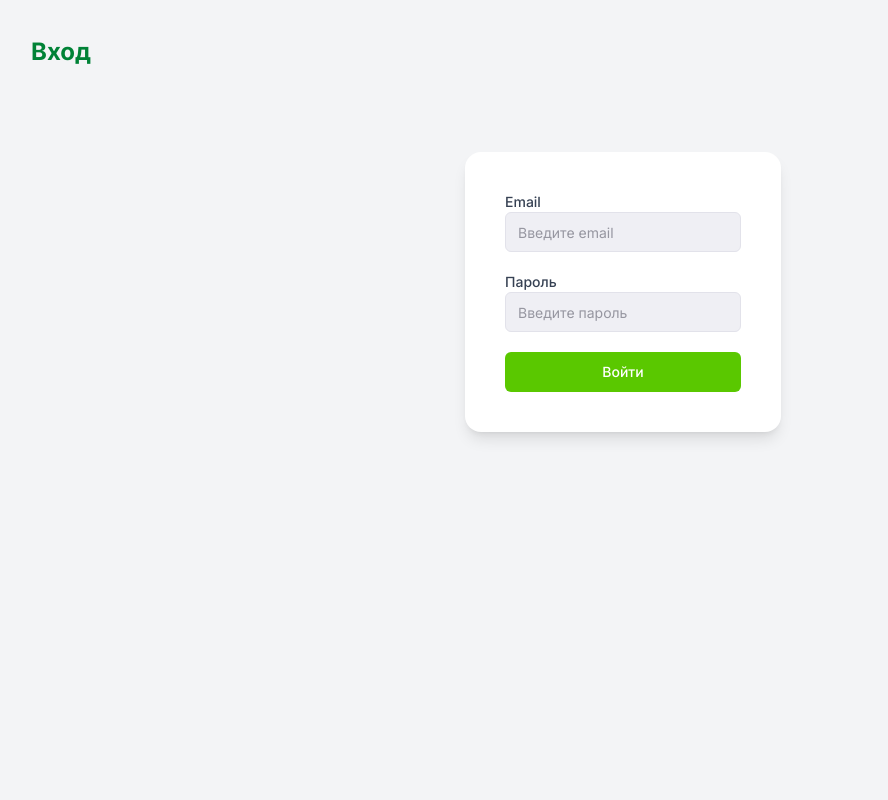
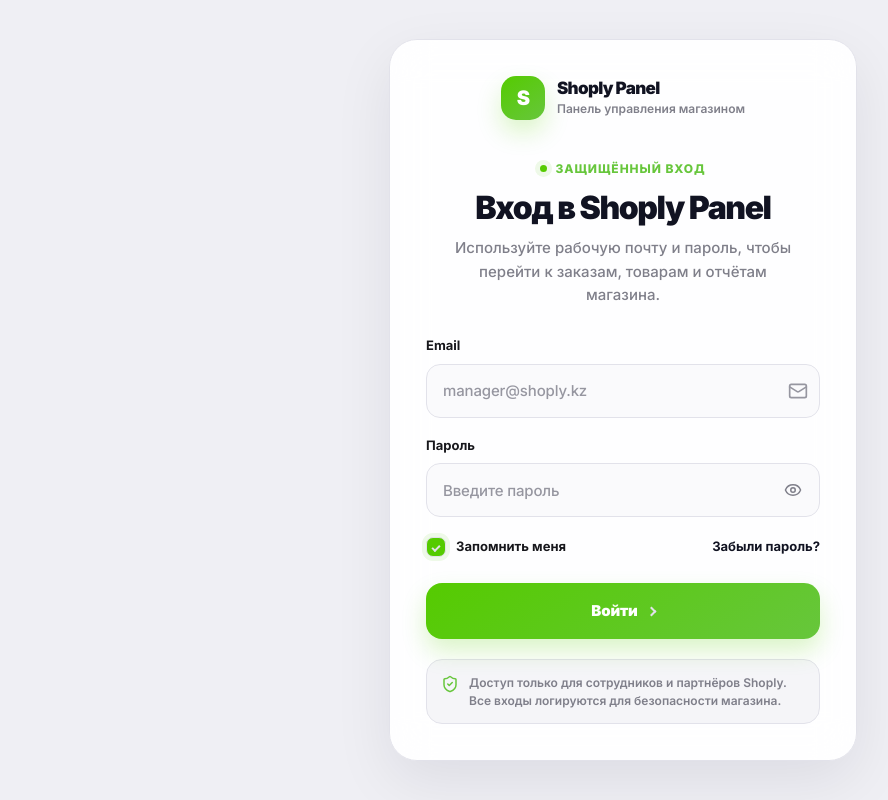
Before and after one commit to Nomad-engineers/shoply_panel, a Next.js app: page / in a window 1280 px wide. Shown: the whole page, without its empty margins (17-905 px from the left). Built offline with nearby package versions, Linux system fonts and the light colour scheme; no server answers.

Commit message:
new login

```diff
--- a/app/login/page.tsx
+++ b/app/login/page.tsx
@@ -1,15 +1,18 @@
 "use client";
 
-import React, { useEffect } from "react";
-import { DashboardLayout } from "@/components/layout/dashboard-layout";
+import React from "react";
 import { LoginForm } from "@/components/layout/login-form";
+
 const LoginPage: React.FC = () => {
   return (
-    <DashboardLayout hideSidebar header={<h1 className="text-2xl font-bold text-green-700">Вход</h1>}>
-      <div className="max-w-md mx-auto bg-white rounded-2xl shadow-lg p-10 mt-16">
+    <main className="grid min-h-screen place-items-center bg-[radial-gradient(circle_at_50%_18%,rgba(85,203,0,0.13),transparent_26%),radial-gradient(circle_at_18%_78%,rgba(85,203,0,0.08),transparent_24%),#EFEFF4] p-8 max-[560px]:p-[18px]">
+      <section
+        className="w-full max-w-[468px] rounded-[28px] border border-[#ECECF3]/[0.92] bg-white/[0.94] p-9 shadow-[0_20px_58px_rgba(17,19,34,0.08)] backdrop-blur-[20px] max-[560px]:rounded-[24px] max-[560px]:px-[22px] max-[560px]:py-7"
+        aria-labelledby="login-title"
+      >
         <LoginForm />
-      </div>
-    </DashboardLayout>
+      </section>
+    </main>
   );
 };
 
--- a/components/layout/login-form.tsx
+++ b/components/layout/login-form.tsx
@@ -1,64 +1,161 @@
-"use client";
-import * as React from "react";
-import { useAuth } from "../hooks/useLogin";
-import { Button } from "../ui/button";
-import { Input } from "../ui/input";
-import { useState } from "react";
+'use client'
+
+import * as React from 'react'
+import { Eye, EyeOff, Mail, ShieldCheck } from 'lucide-react'
+import { useState } from 'react'
+
+import { useAuth } from '../hooks/useLogin'
+import { Button } from '../ui/button'
+import { Input } from '../ui/input'
 
 export const LoginForm = () => {
-  const { login, loading, error } = useAuth();
-  const [form, setForm] = useState({ email: "", password: "" });
+  const { login, loading, error } = useAuth()
+  const [form, setForm] = useState({ email: '', password: '' })
+  const [showPassword, setShowPassword] = useState(false)
+  const [remember, setRemember] = useState(true)
 
   const handleChange = (e: React.ChangeEvent<HTMLInputElement>) => {
-    setForm((prev) => ({ ...prev, [e.target.name]: e.target.value }));
-  };
+    setForm((prev) => ({ ...prev, [e.target.name]: e.target.value }))
+  }
 
   const handleSubmit = async (e: React.FormEvent) => {
-    e.preventDefault();
-    await login(form);
-  };
+    e.preventDefault()
+    await login(form)
+  }
 
   return (
-    <form onSubmit={handleSubmit} className="flex flex-col gap-5">
+    <form onSubmit={handleSubmit} method='post' autoComplete='on'>
+      <div className='mb-[34px] flex items-center justify-center gap-3 text-left'>
+        <div className='grid h-11 w-11 place-items-center rounded-[15px] bg-[linear-gradient(145deg,#55CB00,#67C63C)] text-xl font-black tracking-[-0.05em] text-white shadow-[0_12px_24px_rgba(85,203,0,0.22)]'>
+          S
+        </div>
         <div>
-        <label className="block text-sm font-medium text-gray-700">Email</label>
+          <p className='m-0 text-[17px] font-[850] leading-none tracking-[-0.04em] text-[#111322]'>Shoply Panel</p>
+          <div className='mt-1 text-xs font-semibold text-[#7F7F8A]'>Панель управления магазином</div>
+        </div>
+      </div>
+
+      <div className='mb-[30px] text-center'>
+        <div className='mb-3.5 inline-flex items-center gap-2 text-xs font-extrabold uppercase tracking-[0.08em] text-[#67C63C]'>
+          <span className='h-[7px] w-[7px] rounded-full bg-[#55CB00] shadow-[0_0_0_5px_#EEF9E8]' />
+          Защищённый вход
+        </div>
+        <h1
+          id='login-title'
+          className='m-0 text-[32px] font-[850] leading-[1.06] tracking-[-0.045em] text-[#111322] max-[560px]:text-[28px]'
+        >
+          Вход в Shoply Panel
+        </h1>
+        <p className='mx-auto mt-3 max-w-[360px] text-[15px] font-medium leading-[1.55] text-[#7F7F8A]'>
+          Используйте рабочую почту и пароль, чтобы перейти к заказам, товарам и отчётам магазина.
+        </p>
+      </div>
+
+      <div className='grid gap-[18px]'>
+        <div>
+          <label htmlFor='email' className='mb-2 flex justify-between text-[13px] font-bold text-[#17171C]'>
+            Email
+          </label>
           <Input
-          type="email"
-          name="email"
+            id='email'
+            type='email'
+            name='email'
             value={form.email}
             onChange={handleChange}
-          placeholder="Введите email"
+            placeholder='manager@shoply.kz'
+            autoComplete='email'
+            dir='ltr'
+            icon={<Mail className='h-5 w-5' aria-hidden='true' />}
+            iconPosition='right'
             error={!!error}
+            className='h-[54px] rounded-[14px] border-[#ECECF3] bg-[#FAFAFC] py-0 pl-4 pr-12 text-[15px] font-semibold tracking-[-0.01em] text-[#111322] placeholder:text-[#9696A0] placeholder:font-medium focus-visible:border-[#55CB00] focus-visible:bg-white focus-visible:ring-[4px] focus-visible:ring-[rgba(85,203,0,0.13)] focus-visible:ring-offset-0'
             required
           />
         </div>
 
         <div>
-        <label className="block text-sm font-medium text-gray-700">
+          <label htmlFor='password' className='mb-2 flex justify-between text-[13px] font-bold text-[#17171C]'>
             Пароль
           </label>
+          <div className='relative'>
             <Input
-          type="password"
-          name="password"
+              id='password'
+              type={showPassword ? 'text' : 'password'}
+              name='password'
               value={form.password}
               onChange={handleChange}
-          placeholder="Введите пароль"
+              placeholder='Введите пароль'
+              autoComplete='current-password'
               error={!!error}
+              className='h-[54px] rounded-[14px] border-[#ECECF3] bg-[#FAFAFC] py-0 pl-4 pr-12 text-[15px] font-semibold tracking-[-0.01em] text-[#111322] placeholder:text-[#9696A0] placeholder:font-medium focus-visible:border-[#55CB00] focus-visible:bg-white focus-visible:ring-[4px] focus-visible:ring-[rgba(85,203,0,0.13)] focus-visible:ring-offset-0'
               required
             />
+            <button
+              type='button'
+              className='absolute right-3 top-1/2 grid h-[30px] w-[30px] -translate-y-1/2 cursor-pointer place-items-center rounded-[10px] text-[#7F7F8A] hover:bg-[#F5F5F8] hover:text-[#111322] focus-visible:outline-none focus-visible:ring-2 focus-visible:ring-[#55CB00] focus-visible:ring-offset-2'
+              aria-label={showPassword ? 'Скрыть пароль' : 'Показать пароль'}
+              onClick={() => setShowPassword((value) => !value)}
+            >
+              {showPassword ? (
+                <EyeOff className='h-[18px] w-[18px]' aria-hidden='true' />
+              ) : (
+                <Eye className='h-[18px] w-[18px]' aria-hidden='true' />
+              )}
+            </button>
+          </div>
         </div>
 
-      {error && <p className="text-red-600 text-sm mt-1">{error}</p>}
+        <div className='my-0.5 flex items-center justify-between gap-4 max-[560px]:flex-col max-[560px]:items-start'>
+          <label className='inline-flex cursor-pointer select-none items-center gap-2.5 text-[13px] font-bold text-[#17171C]'>
+            <input
+              type='checkbox'
+              name='remember'
+              checked={remember}
+              onChange={(event) => setRemember(event.target.checked)}
+              className='sr-only'
+            />
+            <span
+              className='grid h-5 w-5 cursor-pointer place-items-center rounded-[7px] border border-[#E2E2EA] bg-white data-[checked=true]:border-[#55CB00] data-[checked=true]:bg-[#55CB00] data-[checked=true]:shadow-[0_0_0_4px_#EEF9E8]'
+              data-checked={remember}
+            >
+              <span
+                className='h-[5px] w-2 rotate-[-45deg] border-b-2 border-l-2 border-white opacity-0 data-[checked=true]:opacity-100'
+                data-checked={remember}
+              />
+            </span>
+            Запомнить меня
+          </label>
+          <a
+            href='#'
+            onClick={(event) => event.preventDefault()}
+            className='cursor-pointer text-[13px] font-bold text-[#111322] hover:text-[#67C63C]'
+          >
+            Забыли пароль?
+          </a>
+        </div>
+
+        {error && (
+          <p className='rounded-[12px] bg-[#E26D5C]/10 px-3 py-2 text-sm font-semibold text-[#E26D5C]' role='alert'>
+            {error}
+          </p>
+        )}
 
         <Button
-        type="submit"
-        variant="success"
-        size="default"
-        className="w-full"
+          type='submit'
+          variant='success'
+          size='default'
+          className='mt-1.5 h-14 w-full gap-2.5 rounded-[16px] border-0 bg-[linear-gradient(145deg,#55CB00,#67C63C)] text-[15px] font-[850] tracking-[-0.01em] text-white shadow-[0_12px_24px_rgba(85,203,0,0.22)] transition-[transform,box-shadow,filter] hover:-translate-y-px hover:bg-[linear-gradient(145deg,#55CB00,#67C63C)] hover:shadow-[0_16px_30px_rgba(85,203,0,0.25)] hover:saturate-[1.08] active:translate-y-0 active:shadow-[0_8px_16px_rgba(85,203,0,0.2)] disabled:translate-y-0 disabled:shadow-[0_12px_24px_rgba(85,203,0,0.22)]'
           disabled={loading}
         >
-        {loading ? "Вход..." : "Войти"}
+          {loading ? 'Вход...' : 'Войти'}
+          <span className='h-[7px] w-[7px] rotate-45 border-r-2 border-t-2 border-white' aria-hidden='true' />
         </Button>
+      </div>
+
+      <div className='mt-5 flex gap-2.5 rounded-[16px] border border-[#ECECF3] bg-[#F5F5F8] p-3.5 text-xs font-semibold leading-[1.45] text-[#7F7F8A]'>
+        <ShieldCheck className='h-5 w-[18px] flex-none text-[#67C63C]' aria-hidden='true' />
+        <span>Доступ только для сотрудников и партнёров Shoply. Все входы логируются для безопасности магазина.</span>
+      </div>
     </form>
-  );
-};
+  )
+}
--- a/components/layout/sidebar-nav.tsx
+++ b/components/layout/sidebar-nav.tsx
@@ -13,6 +13,13 @@
 import type { AuthProfileBusiness } from "@/types/auth";
 
 type NavIcon = React.ElementType | string;
+
+type NavigationItem = {
+  title: string;
+  href?: string;
+  icon: NavIcon;
+  disabled?: boolean;
+};
 
 interface NavItemProps {
   href?: string;
@@ -162,7 +169,7 @@
       setCurrentShopId(shopId);
     };
 
-    const navigationItems = isAdminArea
+    const navigationItems: NavigationItem[] = isAdminArea
       ? [
           { title: "Заказы", href: "/orders", icon: "/panel-icons/nav-orders.png" },
           {
--- a/components/ui/button.tsx
+++ b/components/ui/button.tsx
@@ -5,7 +5,7 @@
 import { cn } from "@/lib/theme";
 
 const buttonVariants = cva(
-  "inline-flex items-center justify-center whitespace-nowrap rounded-md text-sm font-medium ring-offset-background transition-colors focus-visible:outline-none focus-visible:ring-2 focus-visible:ring-ring focus-visible:ring-offset-2 disabled:pointer-events-none disabled:opacity-50",
+  "inline-flex cursor-pointer items-center justify-center whitespace-nowrap rounded-md text-sm font-medium ring-offset-background transition-colors focus-visible:outline-none focus-visible:ring-2 focus-visible:ring-ring focus-visible:ring-offset-2 disabled:cursor-not-allowed disabled:pointer-events-none disabled:opacity-50",
   {
     variants: {
       variant: {
```
Lines whose indentation alone changed are shown as unchanged.
